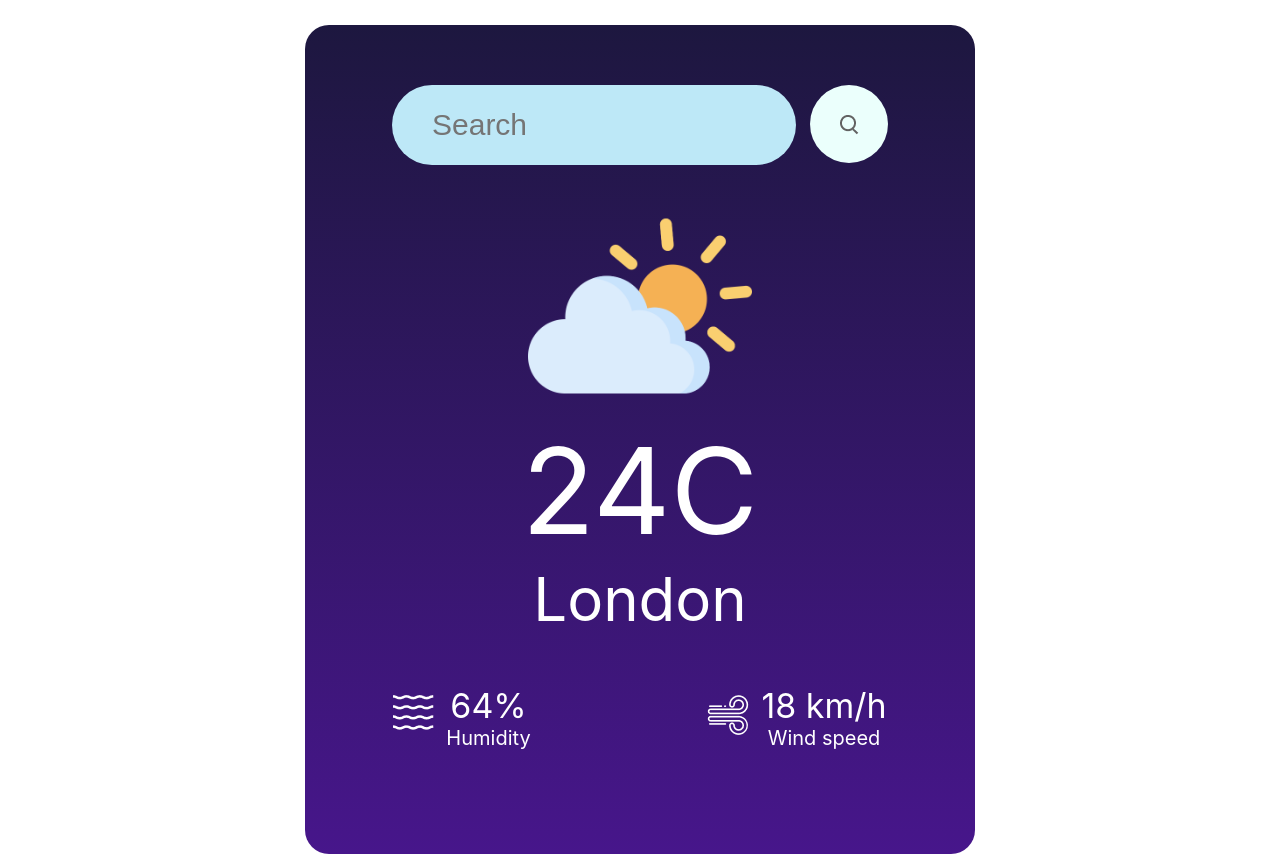
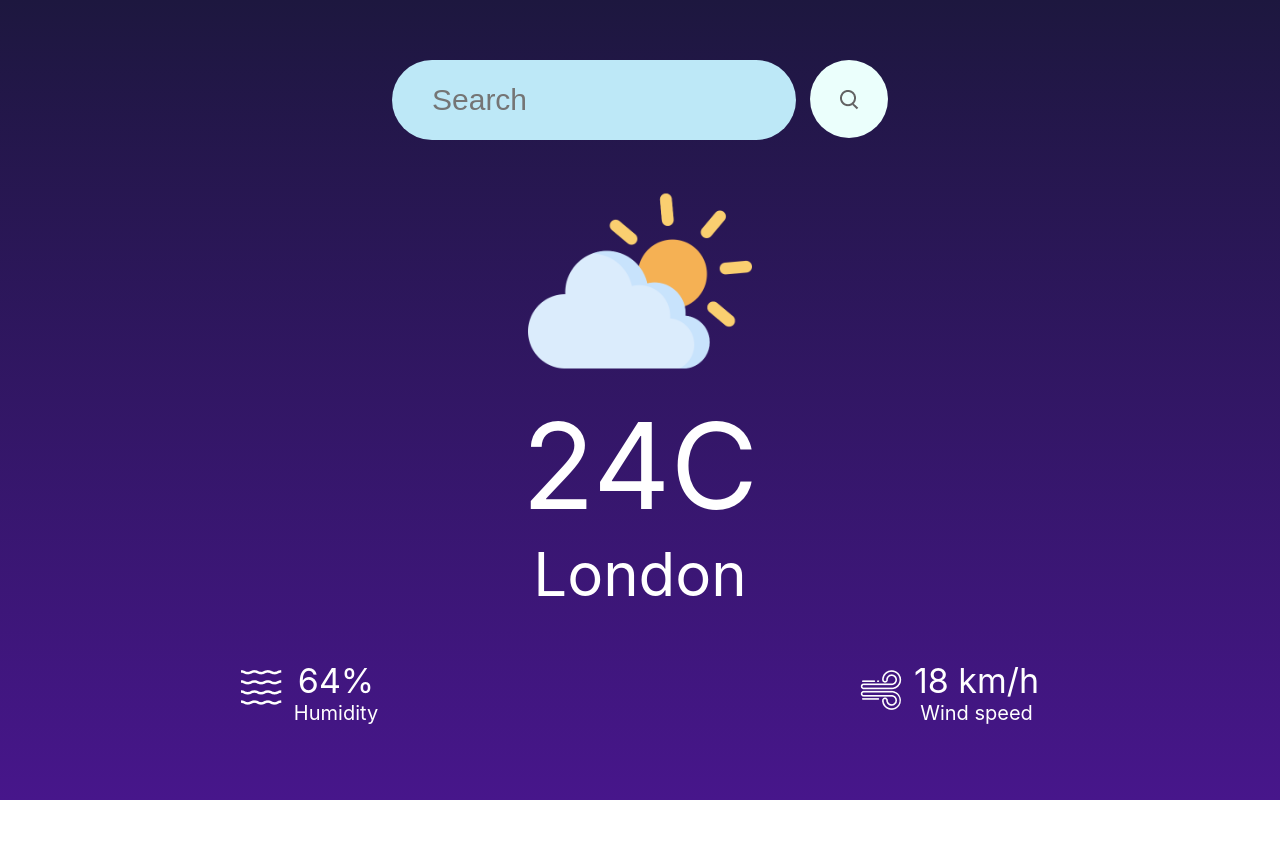
Before and after one commit to MaxOgnenoi/weather-app-react, a React (Create React App) app: page / in a window 1280 px wide. After the commit the page ends 800 px from the top, so only its background shows below. Built offline with nearby package versions, Linux system fonts and the light colour scheme; no server answers.

Commit message:
styling begin

```diff
--- a/src/components/WeatherApp/WeatherApp.css
+++ b/src/components/WeatherApp/WeatherApp.css
@@ -1,9 +1,7 @@
 .container {
-    width: 670px;
-    height: 829px;
+    width: 100%;
+    height: 100vh;
     margin: auto;
-    margin-top: 25px;
-    border-radius: 24px;
     background-image: linear-gradient(180deg, #1d173f 0%, #47168b 100%);
 }
 
```
